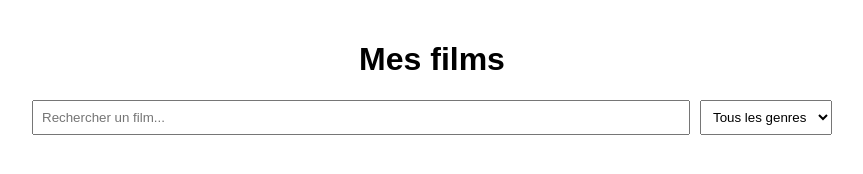
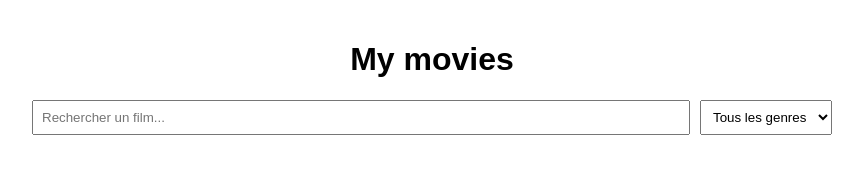
Before and after one commit to fatemaezzahra/TP5_Films, a plain HTML site: page index.html in a window 1280 px wide. Shown: the whole page, without its empty margins (208-1071 px from the left). Drawn offline with Linux system fonts and the light colour scheme.

Commit message:
Add conflit 2

```diff
--- a/index.html
+++ b/index.html
@@ -7,7 +7,7 @@
   <link rel="stylesheet" href="style.css">
 </head>
 <body>
-  <h1>Mes films</h1>
+  <h1>My movies</h1>
 
   <div class="toolbar">
     <input type="text" id="search" placeholder="Rechercher un film...">
```
